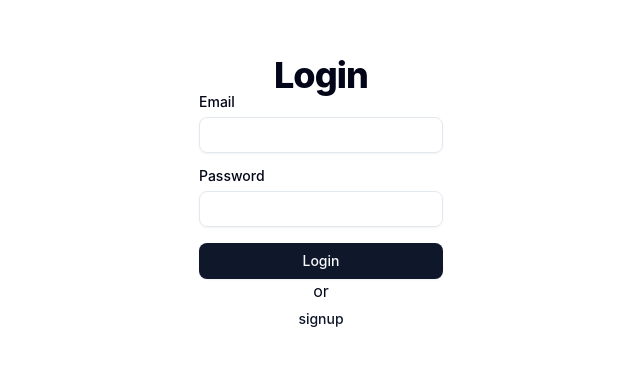
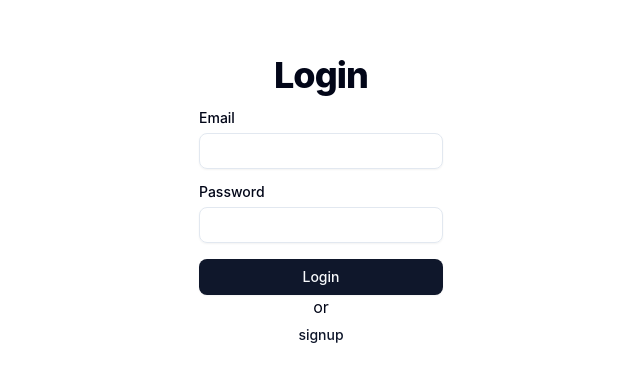
Before and after one commit to BukaIIIka/web-and-native-expense-tracker, a Next.js app in the folder apps/web/: page /login in a window 1280 px wide. Shown: the part 205-586 px from the top of the page, without its empty margins (319-959 px from the left). Built offline with nearby package versions, Linux system fonts and the light colour scheme; what react-native would draw is missing.

Commit message:
Update visuals

```diff
--- a/apps/web/app/dashboard/page.tsx
+++ b/apps/web/app/dashboard/page.tsx
@@ -41,7 +41,7 @@ export default async function Dashboard() {
   const categories = await getCategories();
 
   return (
-    <div className="flex flex-col gap-5 justify-center px-4 md:px-6">
+    <div className="w-full flex flex-col gap-5 justify-center px-4 md:px-6">
       <TypographyH1>Your Smartest Money Habit Starts Here</TypographyH1>
       <DashboardClient expenses={expenses} categories={categories} />
     </div>
--- a/apps/web/src/components/typography/TypographyH1.tsx
+++ b/apps/web/src/components/typography/TypographyH1.tsx
@@ -10,7 +10,7 @@ export function TypographyH1({
     <h1
       className={cn(
         className,
-        "scroll-m-20 text-center text-2xl md:text-4xl font-extrabold tracking-tight text-balance",
+        "my-4 scroll-m-20 text-center text-2xl md:text-4xl font-extrabold tracking-tight text-balance",
       )}
       {...props}
     >
```
